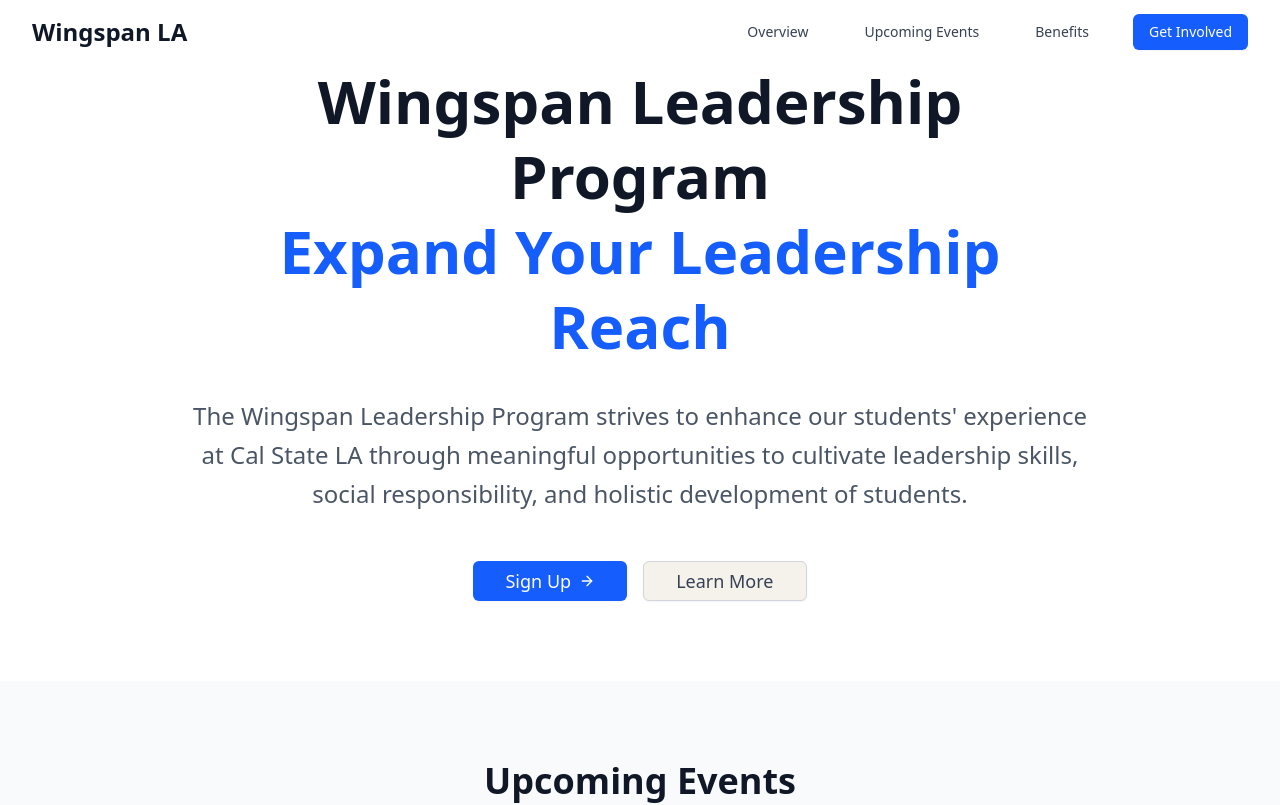
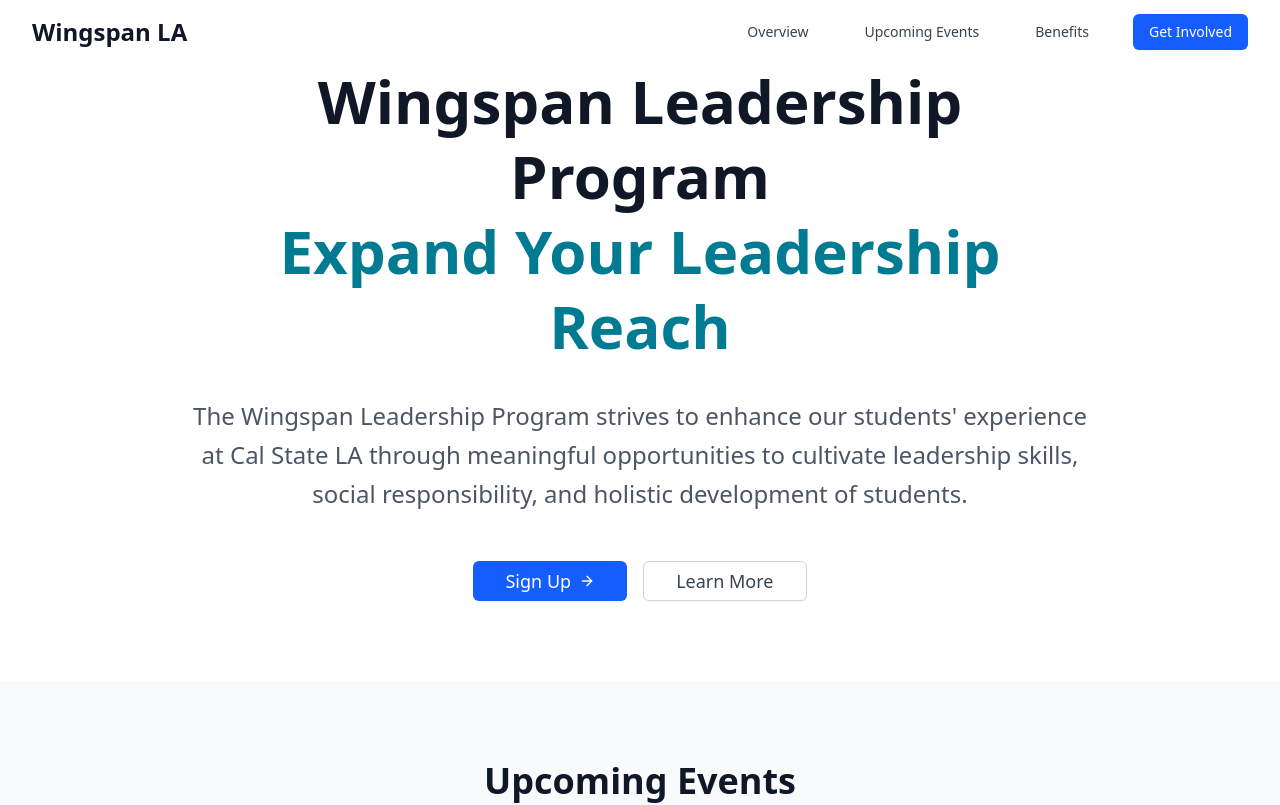
Before and after one commit to Graffix-Web-Team/wingspan, a Next.js app: page / in a window 1280 px wide. Shown: the top 805 px of the page. Built offline with nearby package versions, Linux system fonts and the light colour scheme.

Commit message:
chore: add theme colors to globals

```diff
--- a/src/app/globals.css
+++ b/src/app/globals.css
@@ -2,10 +2,11 @@
 
 @theme {
   --color-accent: #F6BE00;
-  --color-background: #F5F1EB;
-  --color-body: #2E2E2E;
+  --color-light-background: #F5F1EB;
+  --color-body-text: #2E2E2E;
   --color-primary: #007B91;
 }
+
 
 /* @layer base {
   :root {
--- a/src/app/modules/Hero.tsx
+++ b/src/app/modules/Hero.tsx
@@ -19,7 +19,7 @@
           <div className="max-w-4xl mx-auto">
             <h1 className="text-4xl sm:text-5xl lg:text-6xl font-bold text-gray-900 mb-8 leading-tight">
               Wingspan Leadership Program
-              <span className="text-blue-600 block">
+              <span className="text-primary block">
                 Expand Your Leadership Reach
               </span>
             </h1>
```
